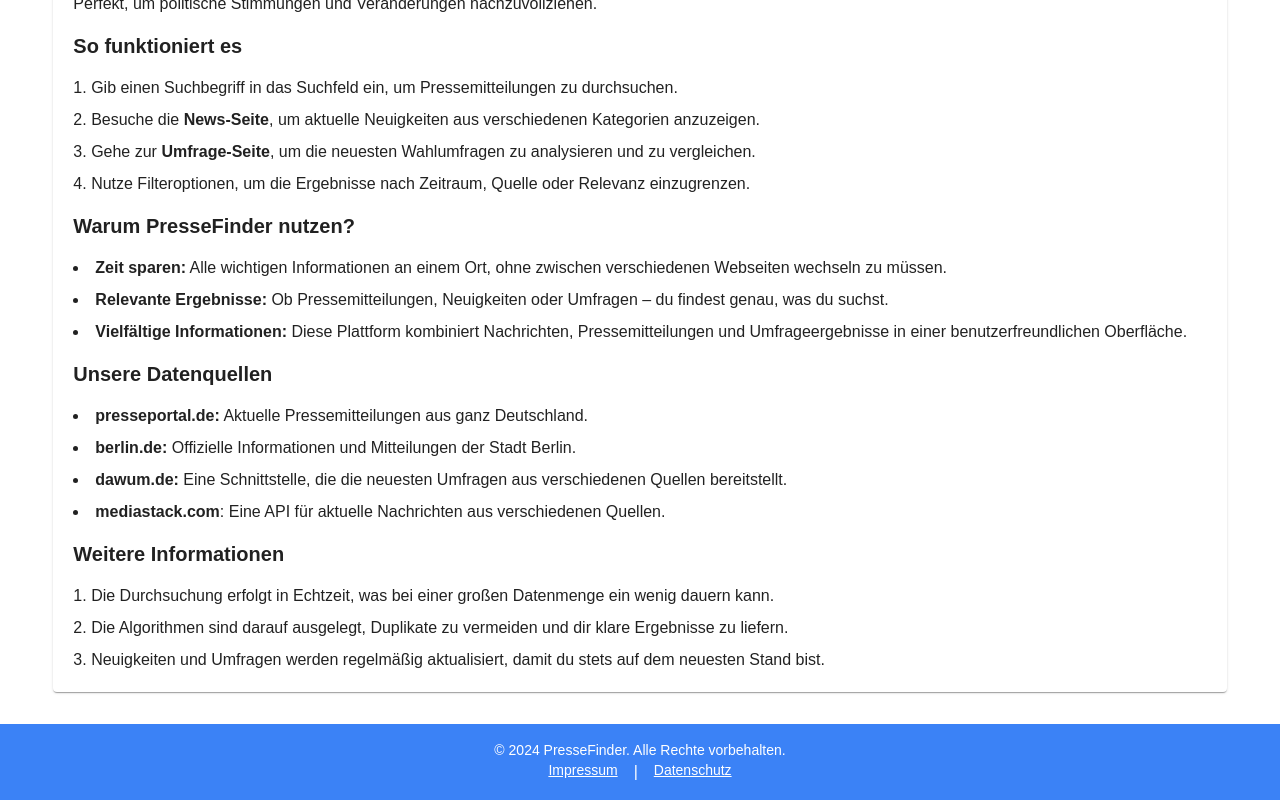
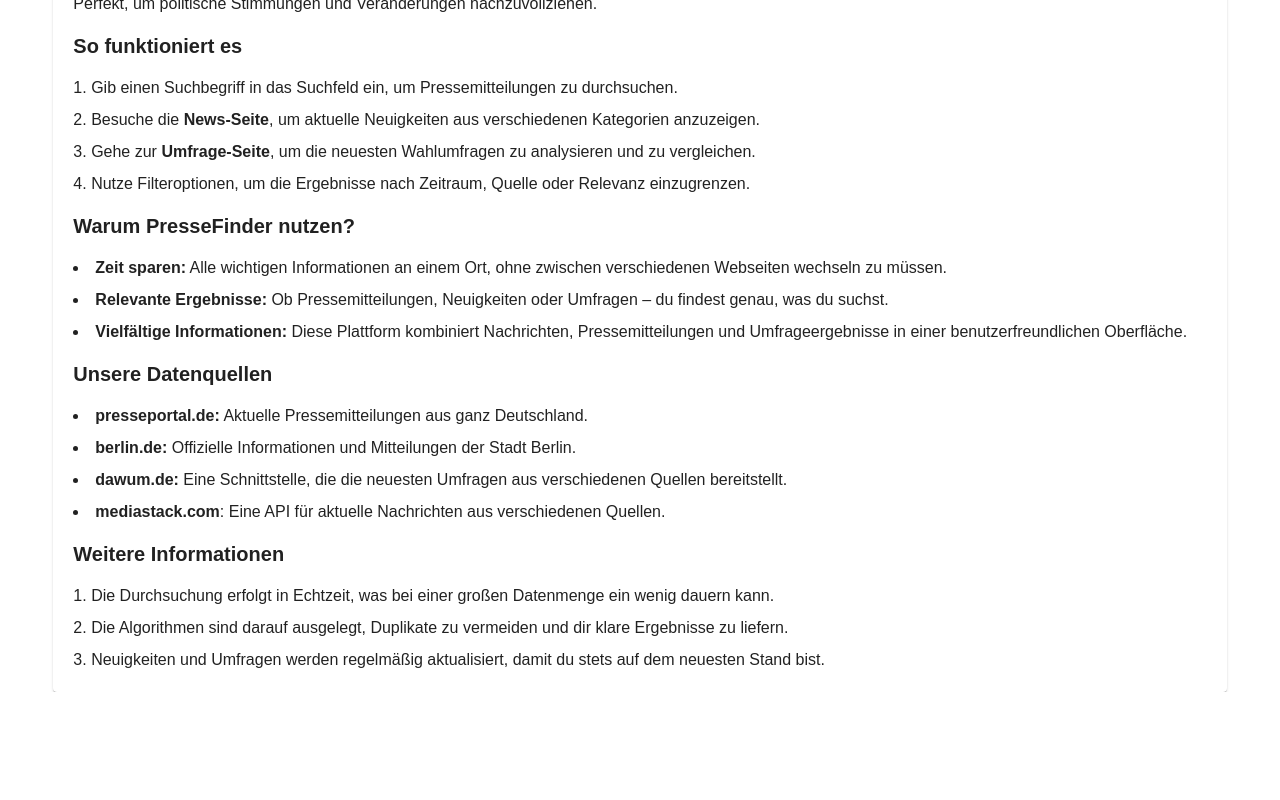
Before and after one commit to Davide131297/new-pressemitteilungen-next, a Next.js app: page / in a window 1280 px wide. Shown: the part 1447-2247 px from the top of the page. After the commit the page ends 2139 px from the top, so only its background shows below. Built offline with nearby package versions, Linux system fonts and the light colour scheme.

Commit message:
delete footer

```diff
--- a/app/page.tsx
+++ b/app/page.tsx
@@ -15,7 +15,6 @@
 import Welcome from '@/components/welcome';
 import Snackbar from '@mui/material/Snackbar';
 import Alert from '@mui/material/Alert';
-import Footer from '@/components/footer';
 import Header from '@/components/header';
 import { getCoordinates } from '@/components/getCoordinates';
 
@@ -203,7 +202,6 @@
         sx={{ marginTop: '10px', marginBottom: '10px' }}
       />
       <Welcome />
-      <Footer />
     </div>
   );
 }
```
